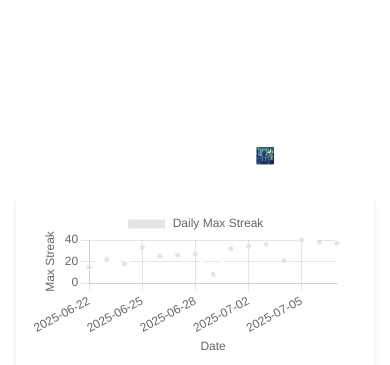
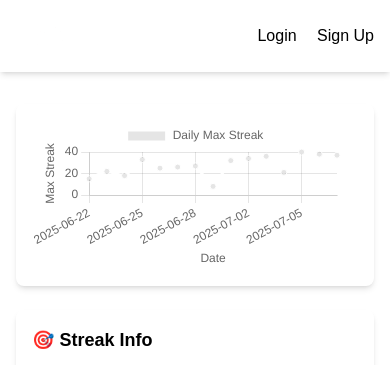
Before and after one commit to yunuscancengiz/WordQuizApp, a Python web app: template templates/home.html in a window 390 px wide. Shown: the top 365 px of the page. Run offline with Jinja, Linux system fonts and the light colour scheme; the template is opened without the code that fills it, so the values that code supplies are empty; some libraries are stand-ins or nearby versions.

Commit message:
navbar updated. mock dashboard template created to implement sample dashboard design

```diff
--- a/static/js/home_script.js
+++ b/static/js/home_script.js
@@ -1,9 +1,3 @@
-// function toggleDarkMode() {
-//   const html = document.documentElement;
-//   html.classList.toggle("dark");
-//   localStorage.setItem("theme", html.classList.contains("dark") ? "dark" : "light");
-// }
-
 (function applyInitialTheme() {
   const saved = localStorage.getItem("theme");
   if (saved === "dark") {
--- a/templates/layout.html
+++ b/templates/layout.html
@@ -42,11 +42,7 @@
   {% include 'navbar.html' %}
 
   <div class="container mx-auto px-4 py-8">
-    <div class="flex justify-end mb-4">
-      <button onclick="toggleDarkMode()" class="bg-midcolor text-white px-4 py-2 rounded hover:bg-lightcolor hover:text-darkcolor transition">
-        🌃 Dark Mode
-      </button>
-    </div>
+
     {% block content %}{% endblock %}
   </div>
 
--- a/templates/navbar.html
+++ b/templates/navbar.html
@@ -1,77 +1,66 @@
-<!-- Navbar -->
-<nav class="bg-darkcolor dark:bg-lightcolor text-lightcolor dark:text-darkcolor w-full">
-  <div class="max-w-7xl mx-auto px-4 py-3 flex items-center justify-between flex-wrap">
+<!-- Enhanced Navbar -->
+<nav class="bg-darkcolor dark:bg-lightcolor text-lightcolor dark:text-darkcolor w-full shadow-md">
+  <div class="max-w-7xl mx-auto px-4 py-3 flex items-center justify-between">
 
     <!-- Logo -->
-    <div class="flex items-center flex-shrink-0 mr-6">
+    <div class="flex items-center gap-2">
       <a href="/">
-        <!-- Dark mode için darkcolor logo -->
-        <img src="{{ url_for('static', path='/logo/logo_black.png') }}"
-            alt="Oui Chérie Logo (dark mode)"
-            class="h-20 hidden dark:block">
-
-        <!-- Light mode için lightcolor logo -->
-        <img src="{{ url_for('static', path='/logo/logo_white.png') }}"
-            alt="Oui Chérie Logo (light mode)"
-            class="h-20 block dark:hidden">
+        <img src="{{ url_for('static', path='/logo/logo_black.png') }}" alt="Oui Chérie Logo (dark mode)" class="h-12 hidden dark:block">
+        <img src="{{ url_for('static', path='/logo/logo_white.png') }}" alt="Oui Chérie Logo (light mode)" class="h-12 block dark:hidden">
       </a>
     </div>
 
-    <!-- Hamburger Menu Button -->
-    <div class="block md:hidden">
+    <!-- Mobile Menu Button -->
+    <div class="md:hidden">
       <button class="text-lightcolor dark:text-darkcolor focus:outline-none" onclick="toggleNavbar()">
-        <svg class="h-6 w-6 fill-current" viewBox="0 0 24 24">
+        <svg class="h-6 w-6" fill="currentColor" viewBox="0 0 24 24">
           <path d="M4 6h16M4 12h16M4 18h16"/>
         </svg>
       </button>
     </div>
 
     <!-- Menu -->
-    <div id="navbar-menu" class="w-full md:flex md:items-center md:w-auto hidden md:block">
-      <ul class="md:flex md:space-x-6 text-sm font-medium">
+    <div id="navbar-menu" class="hidden md:flex md:items-center md:space-x-6 text-sm font-medium">
       {% if user %}
-        <li><a href="/flashcards" class="hover:text-midcolor transition">Flashcard</a></li>
-        <li><a href="/ros" class="hover:text-midcolor transition">ROS</a></li>
-        <li><a href="/quiz" class="hover:text-midcolor transition">Quiz</a></li>
-        <li><a href="/words" class="hover:text-midcolor transition">Words</a></li>
-        <li><a href="/conjugations" class="hover:text-midcolor transition">Conjugations</a></li>
-        <li><a href="/profile" class="hover:text-midcolor transition">Profile</a></li>
+        <a href="/flashcards" class="hover:text-midcolor transition flex items-center gap-1"><i class="fa-solid fa-clone"></i> Flashcard</a>
+        <a href="/ros" class="hover:text-midcolor transition flex items-center gap-1"><i class="fa-solid fa-shuffle"></i> ROS</a>
+        <a href="/quiz" class="hover:text-midcolor transition flex items-center gap-1"><i class="fa-solid fa-circle-question"></i> Quiz</a>
+        <a href="/words" class="hover:text-midcolor transition flex items-center gap-1"><i class="fa-solid fa-book"></i> Words</a>
+        <a href="/conjugations" class="hover:text-midcolor transition flex items-center gap-1"><i class="fa-solid fa-code-branch"></i> Conjugations</a>
       {% endif %}
-      </ul>
+    </div>
 
-      <ul class="mt-4 md:mt-0 md:ml-auto md:flex md:items-center md:space-x-4 text-sm">
+    <!-- Auth & Profile -->
+    <div class="relative ml-4">
       {% if not user %}
-        <li><a href="{{ url_for('login-page') }}" class="hover:text-midcolor transition">Login</a></li>
-        <li><a href="{{ url_for('register-page') }}" class="hover:text-midcolor transition">Sign Up</a></li>
+        <a href="{{ url_for('login-page') }}" class="hover:text-midcolor transition mr-4">Login</a>
+        <a href="{{ url_for('register-page') }}" class="hover:text-midcolor transition">Sign Up</a>
       {% else %}
-        <li>
-          <button onclick="logout()"
-                  class="border border-lightcolor dark:border-darkcolor
-                         text-lightcolor dark:text-darkcolor
-                         hover:bg-lightcolor dark:hover:bg-darkcolor
-                         hover:text-darkcolor dark:hover:text-lightcolor
-                         px-3 py-1 rounded transition duration-300">
-            Logout
+        <button onclick="toggleDropdown()" class="flex items-center gap-2 hover:text-midcolor transition">
+          <i class="fa-solid fa-user-circle text-xl"></i> {{ user.sub }}
+          <svg class="h-4 w-4 mt-0.5" fill="currentColor" viewBox="0 0 20 20"><path fill-rule="evenodd" d="M5.23 7.21a.75.75 0 011.06.02L10 10.94l3.71-3.71a.75.75 0 111.06 1.06l-4.24 4.24a.75.75 0 01-1.06 0L5.23 8.29a.75.75 0 01.02-1.06z" clip-rule="evenodd"/></svg>
         </button>
-        </li>
+        <div id="dropdown-menu" class="hidden absolute right-0 mt-2 w-48 bg-lightcolor dark:bg-darkcolor border border-midcolor rounded shadow-lg z-50">
+          <a href="/profile" class="block px-4 py-2 hover:bg-midcolor text-darkcolor dark:text-lightcolor hover:text-lightcolor transition">👤 Profile</a>
+          <a href="/themes" class="block px-4 py-2 hover:bg-midcolor text-darkcolor dark:text-lightcolor hover:text-lightcolor transition">🎨 Themes</a>
+          <button onclick="toggleDarkMode()" class="w-full text-left px-4 py-2 hover:bg-midcolor text-darkcolor dark:text-lightcolor hover:text-lightcolor transition">🌙 Toggle Dark Mode</button>
+          <button onclick="logout()" class="w-full text-left px-4 py-2 hover:bg-midcolor text-darkcolor dark:text-lightcolor hover:text-lightcolor transition">🚪 Logout</button>
+        </div>
       {% endif %}
-      </ul>
     </div>
 
   </div>
 </nav>
 
+<!-- Font Awesome -->
+<link rel="stylesheet" href="https://cdnjs.cloudflare.com/ajax/libs/font-awesome/6.5.0/css/all.min.css">
+
 <script>
   function toggleNavbar() {
-    const menu = document.getElementById('navbar-menu');
-    menu.classList.toggle('hidden');
+    document.getElementById('navbar-menu').classList.toggle('hidden');
+  }
+
+  function toggleDropdown() {
+    document.getElementById('dropdown-menu').classList.toggle('hidden');
   }
 </script>
-
-<!-- (İsteğe bağlı) Margin ve padding sıfırlama -->
-<style>
-  body, html {
-    margin: 0;
-    padding: 0;
-  }
-</style>
```
Also changed, not shown: templates/mock_dashboard.html (added, +197 -0 lines). Lines whose indentation alone changed are shown as unchanged.
